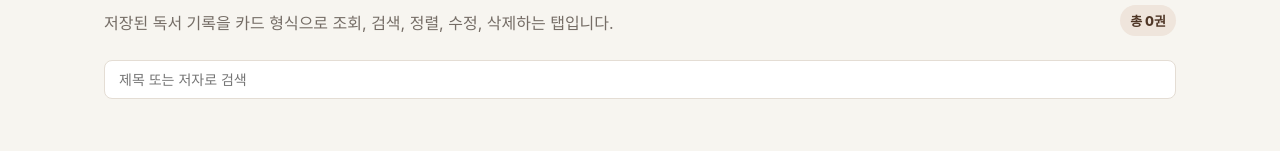
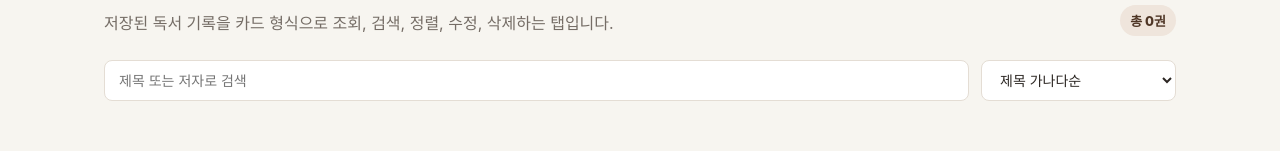
Before and after one commit to trytur/read-with-me, a React (Vite) app: page / in a window 1280 px wide. Both pictures are taken after a click on the button "서재". Shown: the part 266-417 px from the top of the page. Built offline with nearby package versions, Linux system fonts and the light colour scheme.

Commit message:
feat: 정렬 기능 구현

```diff
--- a/src/pages/LibraryPage.jsx
+++ b/src/pages/LibraryPage.jsx
@@ -9,22 +9,61 @@ const STATUS_CLASS = {
   [BOOK_STATUS.FINISHED]: "status-finished",
 };
 
+const SORT_OPTIONS = [
+  { value: "title-asc", label: "제목 가나다순" },
+  { value: "date-desc", label: "최근 읽은 날짜 최신순" },
+  { value: "date-asc", label: "최근 읽은 날짜 오래된 순" },
+  { value: "progress-desc", label: "진도율 높은 순" },
+  { value: "rating-desc", label: "별점 높은 순" },
+];
+
+function sortBooks(books, sortOption) {
+  return [...books].sort((a, b) => {
+    switch (sortOption) {
+      case "title-asc":
+        return a.title.localeCompare(b.title, "ko");
+      case "date-desc":
+        if (!a.recentReadDate && !b.recentReadDate) return 0;
+        if (!a.recentReadDate) return 1;
+        if (!b.recentReadDate) return -1;
+        return b.recentReadDate.localeCompare(a.recentReadDate);
+      case "date-asc":
+        if (!a.recentReadDate && !b.recentReadDate) return 0;
+        if (!a.recentReadDate) return 1;
+        if (!b.recentReadDate) return -1;
+        return a.recentReadDate.localeCompare(b.recentReadDate);
+      case "progress-desc":
+        return b.progressRate - a.progressRate;
+      case "rating-desc":
+        if (a.rating == null && b.rating == null) return 0;
+        if (a.rating == null) return 1;
+        if (b.rating == null) return -1;
+        return b.rating - a.rating;
+      default:
+        return 0;
+    }
+  });
+}
+
 function LibraryPage() {
   const [books] = useState(() => getBooksFromStorage());
   const [searchQuery, setSearchQuery] = useState("");
+  const [sortOption, setSortOption] = useState("title-asc");
 
   const filteredBooks = useMemo(() => {
-    if (!searchQuery.trim()) {
-      return books;
-    }
+    let result = books;
 
+    if (searchQuery.trim()) {
       const query = searchQuery.trim().toLowerCase();
-    return books.filter(
+      result = result.filter(
         (book) =>
           book.title.toLowerCase().includes(query) ||
           book.author.toLowerCase().includes(query)
       );
-  }, [books, searchQuery]);
+    }
+
+    return sortBooks(result, sortOption);
+  }, [books, searchQuery, sortOption]);
 
   return (
     <section className="page-section">
@@ -39,6 +78,7 @@ function LibraryPage() {
         <span className="count-badge">총 {books.length}권</span>
       </div>
 
+      <div className="library-controls">
         <input
           type="search"
           className="search-input"
@@ -46,6 +86,18 @@ function LibraryPage() {
           value={searchQuery}
           onChange={(e) => setSearchQuery(e.target.value)}
         />
+        <select
+          className="sort-select"
+          value={sortOption}
+          onChange={(e) => setSortOption(e.target.value)}
+        >
+          {SORT_OPTIONS.map((opt) => (
+            <option key={opt.value} value={opt.value}>
+              {opt.label}
+            </option>
+          ))}
+        </select>
+      </div>
 
       {filteredBooks.length === 0 ? (
         <EmptyState
--- a/src/styles/global.css
+++ b/src/styles/global.css
@@ -358,6 +358,29 @@ button {
 
 /* ── Library page ── */
 
+.library-controls {
+  display: flex;
+  gap: 12px;
+}
+
+.sort-select {
+  flex-shrink: 0;
+  border: 1px solid var(--color-border);
+  border-radius: var(--radius-sm);
+  padding: 10px 14px;
+  background: var(--color-surface);
+  color: var(--color-text);
+  outline: none;
+  font: inherit;
+  font-size: 14px;
+  cursor: pointer;
+}
+
+.sort-select:focus {
+  border-color: var(--color-primary);
+  box-shadow: 0 0 0 3px rgba(111, 78, 55, 0.12);
+}
+
 .search-input {
   width: 100%;
   border: 1px solid var(--color-border);
```
Lines whose indentation alone changed are shown as unchanged.
